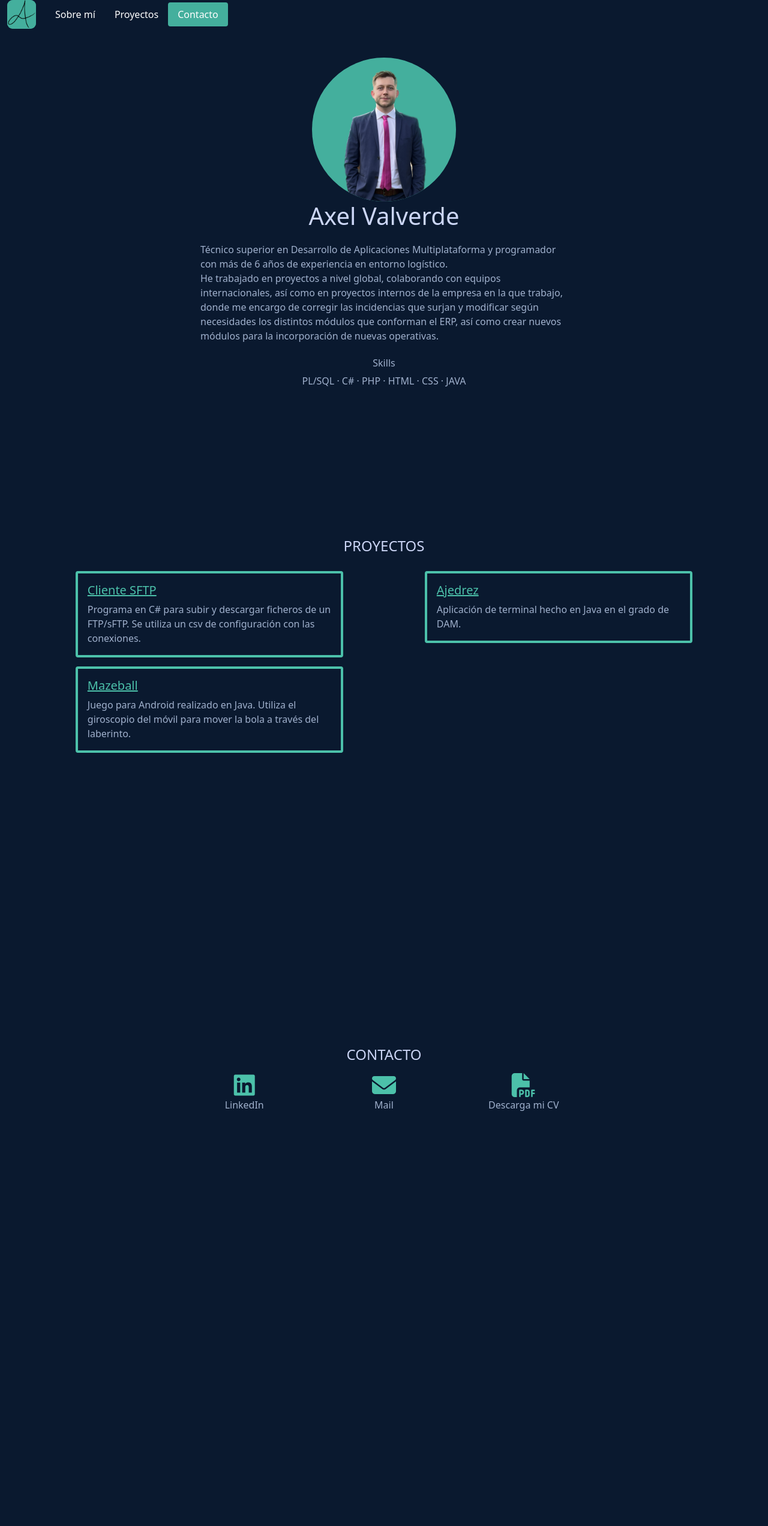
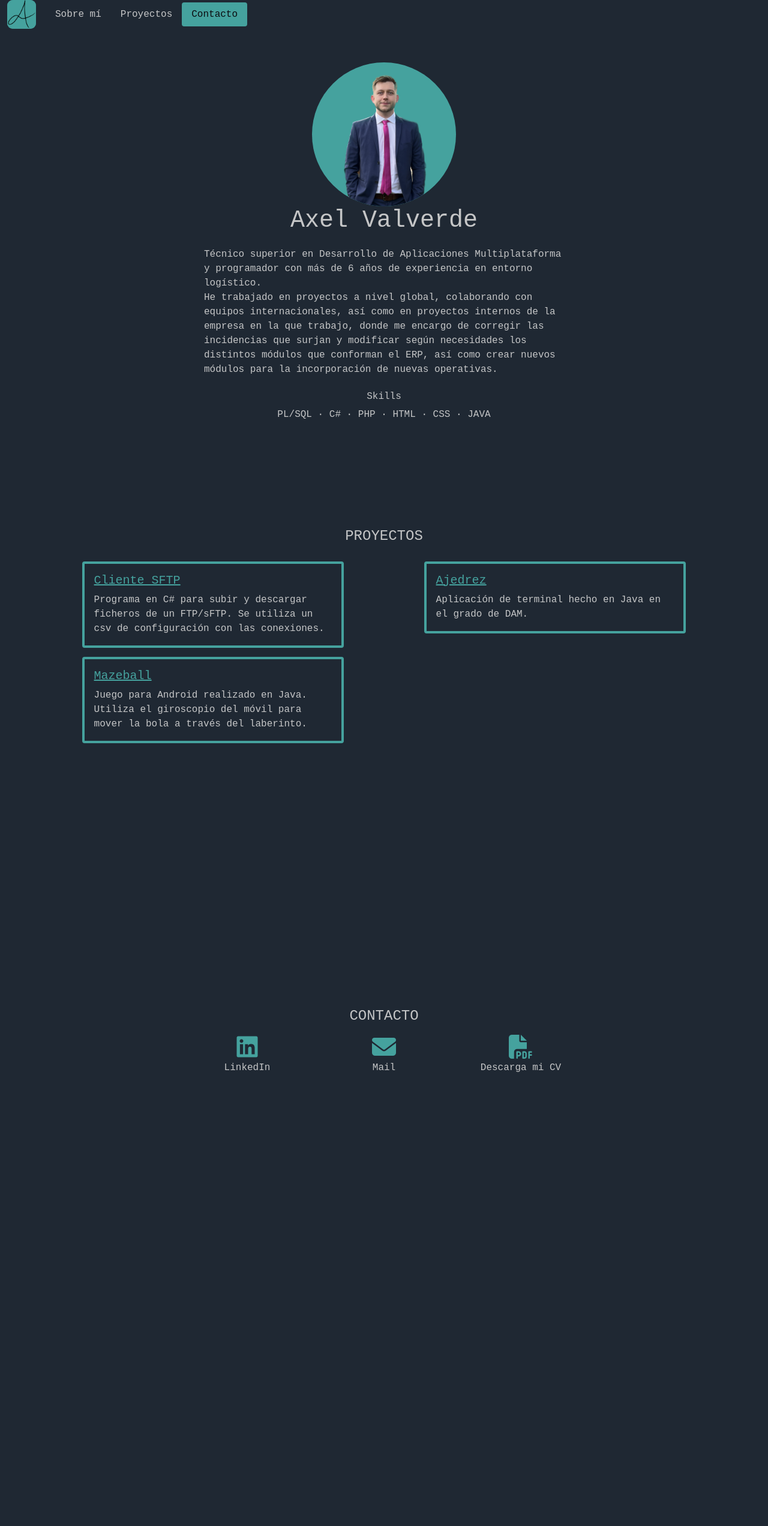
Before and after one commit to axelvs96/axelvs96.github.io, a PHP site: page / in a window 1280 px wide. Shown: the whole page at 60% size. After the commit the page ends 1787 px from the top, so only its background shows below. Run offline with PHP 8.4, Linux system fonts and the light colour scheme; some libraries are stand-ins or nearby versions.

Commit message:
cambio estilo y correccion marcos blancos

```diff
--- a/index.html
+++ b/index.html
@@ -41,10 +41,10 @@
                 </div>
             </div>
         </nav>
-        <div id="secciones" data-spy="scroll" data-bs-target="#navbar-example2" data-bs-offset="0" class="scrollspy-example mr-0" tabindex="0">
+        <div id="secciones" data-spy="scroll" data-bs-target="#navbar-example2" data-bs-offset="0" class="scrollspy-example" tabindex="0">
             <!-- Distintos apartados -->
                 <!-- Sobre mi / presentacion -->
-                <div id="aboutme" class="container-fluid p-0 pt-4 mt-5 presentacion">
+                <div id="aboutme" class="container-fluid presentacion">
                     <div class="row mt-4">
                         <div class="col-xl"></div>
                         <div class="col-xl">
@@ -76,7 +76,7 @@
                 </div>
 
                 <!-- proyectos -->
-                <div id="projects" class="container p-0 mt-5 proyectos">
+                <div id="projects" class="container proyectos">
                     <h4 class="text-center">PROYECTOS</h4>
                     <div class="row mt-3">
                         <div class="col-xl">
@@ -110,7 +110,7 @@
                 </div>
 
                 <!-- contacto -->
-                <div id="contact" class="container p-0 mt-5 contacto">
+                <div id="contact" class="container contacto">
                     <h4 class="text-center">CONTACTO</h4>
                     <div class="row mt-3">
                         <div class="col"></div>
--- a/style.css
+++ b/style.css
@@ -1,19 +1,28 @@
+:root{
+
+    --fondo: #0B0C10;
+    --fondo2: #1F2833;
+    --titulo: #66FCF1;
+    --texto: #C5C6C7;
+    --marco: #45A29E;
+}
+
 body{
     position: relative;
     height: 100%;
-    width: 100%;
-    margin: 0;
-
+    background-color: var(--fondo2) !important;
+    font-family: 'Courier New', monospace !important;
 }
 
 #secciones, .navbar{
-    background-color: #0a192f;
     width: 100%;
-
+    background-color: var(--fondo2) !important;
 }
 
+
+
 .navbar-brand, .imgnav {
-    background-color: #44af9d !important;
+    background-color: var(--marco) !important;
     border-radius: 20% !important;
     height: 10vmin !important;
     width: 11vmin !important;
@@ -21,26 +30,30 @@ body{
 
 
 .nav-link.active{
-    background-color: #44af9d !important;
+    background-color: var(--marco) !important;
+    color: var(--fondo) !important;
 }
 
 
 .nav-link{
-    color: #ffffff !important;
+    color: var(--texto) !important;
 }
 
-h1, h2, h4, h5{
-    color: #ccd6f6;
+h1, /* nombre */
+h2,
+h4, /* titulo secciones */
+h5, /* titulo/enlace proyectos */
+h6, /* titulo skills */
+p  /* texto, descripcion proyectos y enlaces contacto*/
+{
+    color: var(--texto);
 }
 
-h6, p{
-    color: #a0b1cd;
-}
 
 .card{
     background-color: transparent !important;
     border-style: solid !important;
-    border-color: #4cc1aa !important;
+    border-color: var(--marco) !important;
     border-width: 0.6vmin !important;
     margin-left: 10%;
     margin-right: 10%;
@@ -49,13 +62,13 @@ h6, p{
 
 
 .linkcard{
-    color: #4cc1aa !important;
+    color: var(--marco) !important;
 }
 
 .logo{
     height: 30vmin;
     width: 30vmin;
-    background-color: #44af9d;
+    background-color: var(--marco);
     border-radius: 50%;
     /*box-shadow: 0 0 40px 20px #44af9d;*/
   /* in order: x offset, y offset, blur size, spread size, color */
@@ -74,26 +87,27 @@ h6, p{
 
 .contacto{
     height: 60vh;
+    padding-top: 10rem !important;
 }
 
-.presentacion, .proyectos, .contacto {
-    width: 100%;
+.presentacion, .proyectos {
+    width: 90%;
+    padding-top: 5rem !important;
 }
-
 
 i{
     font-size: 10vmin;
-    color: #4cc1aa;
+    color: var(--marco);
 }
 
 .navbar-toggler{
-    background-color: #44af9d !important;
+    background-color: var(--marco) !important;
 }
 
 
 @media (min-width: 992px) {
     .navbar-brand, .imgnav {
-        background-color: #44af9d !important;
+        background-color: var(--marco) !important;
         border-radius: 20% !important;
         height: 6vmin !important;
         width: 6vmin !important;
@@ -101,7 +115,7 @@ i{
 
     .presentacion, .proyectos, .contacto{
         height: 100vh;
-        width: 100%;
+        padding-top: 5rem !important;
     }
 
     .logo{
@@ -115,7 +129,4 @@ i{
 
     }
 
-    #secciones, .navbar{
-        background-color: #0a192f;
-    }
  }
```
